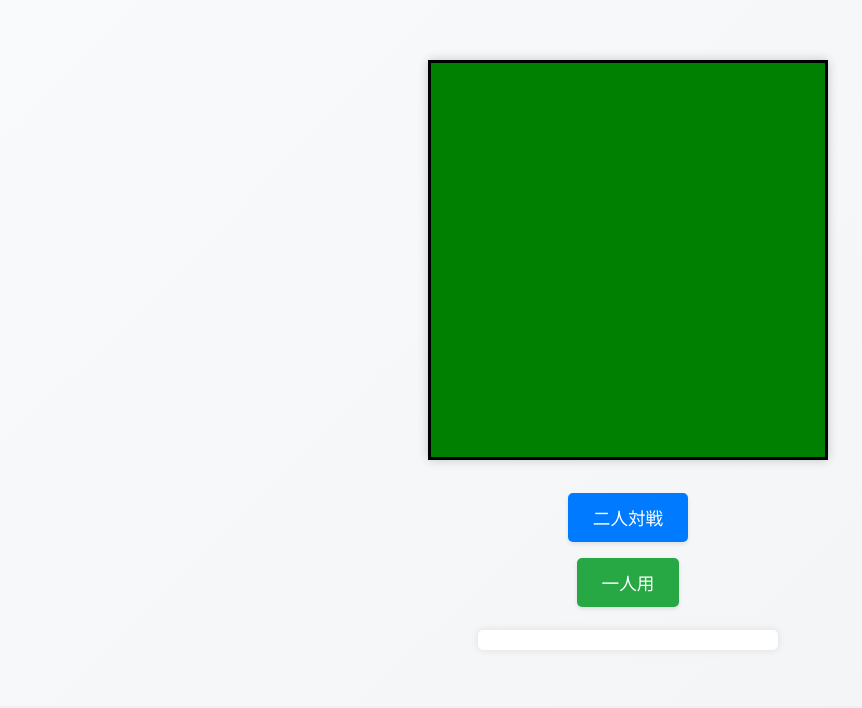
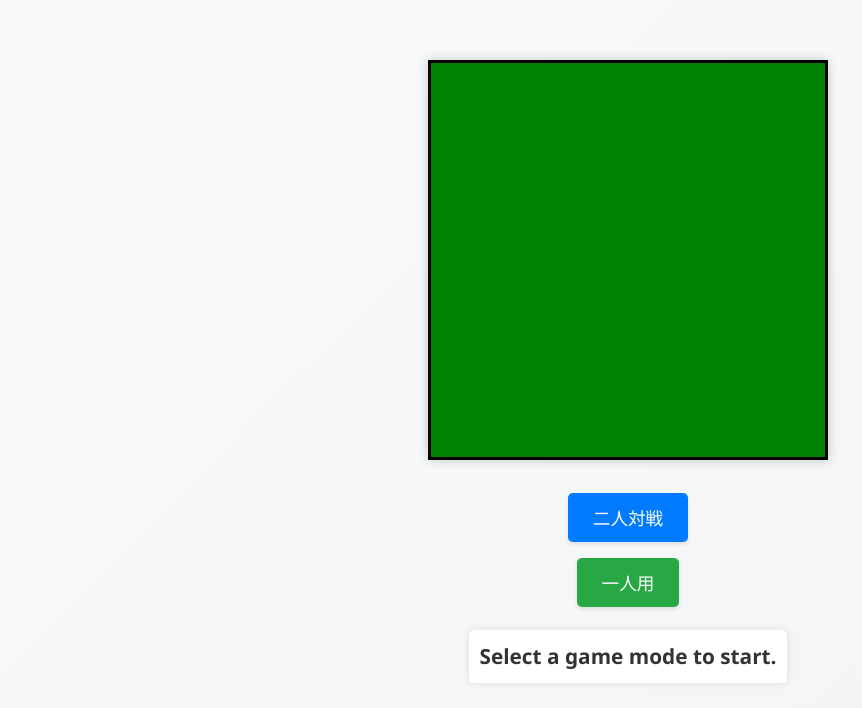
Before and after one commit to y-maeda1116/games, a plain HTML site: page games/othello/index.html in a window 1280 px wide. Shown: the part 134-842 px from the top of the page, without its empty margins (12-874 px from the left). Drawn offline with Linux system fonts and the light colour scheme.

Commit message:
feat: security-baseテンプレート導入・オセロJS参照修正 (#19)
- シークレットスキャン(Trivy+Gitleaks)ワークフロー追加
- Dependabot(GitHub Actions週次更新)設定追加
- .gitignore追加(.env/IDE/OSファイル除外)
- オセロのJS参照othello.js→script.jsに修正

```diff
--- a/games/othello/index.html
+++ b/games/othello/index.html
@@ -20,6 +20,6 @@
     <button id="player-vs-player">二人対戦</button>
     <button id="player-vs-ai">一人用</button>
     <div id="game-info"></div>
-    <script src="othello.js" defer></script>
+    <script src="script.js" defer></script>
 </body>
 </html>
```
Also changed, not shown: .github/dependabot.yml (added), .github/workflows/secret-scan.yml (added), 1 other file.
